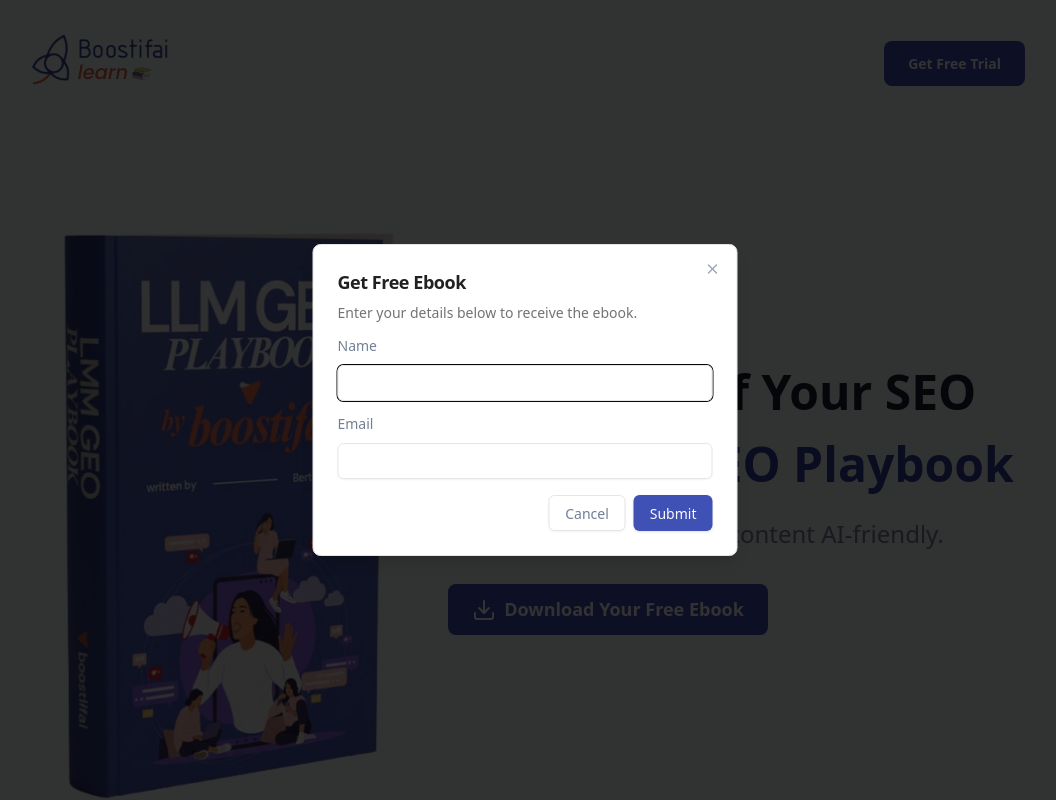
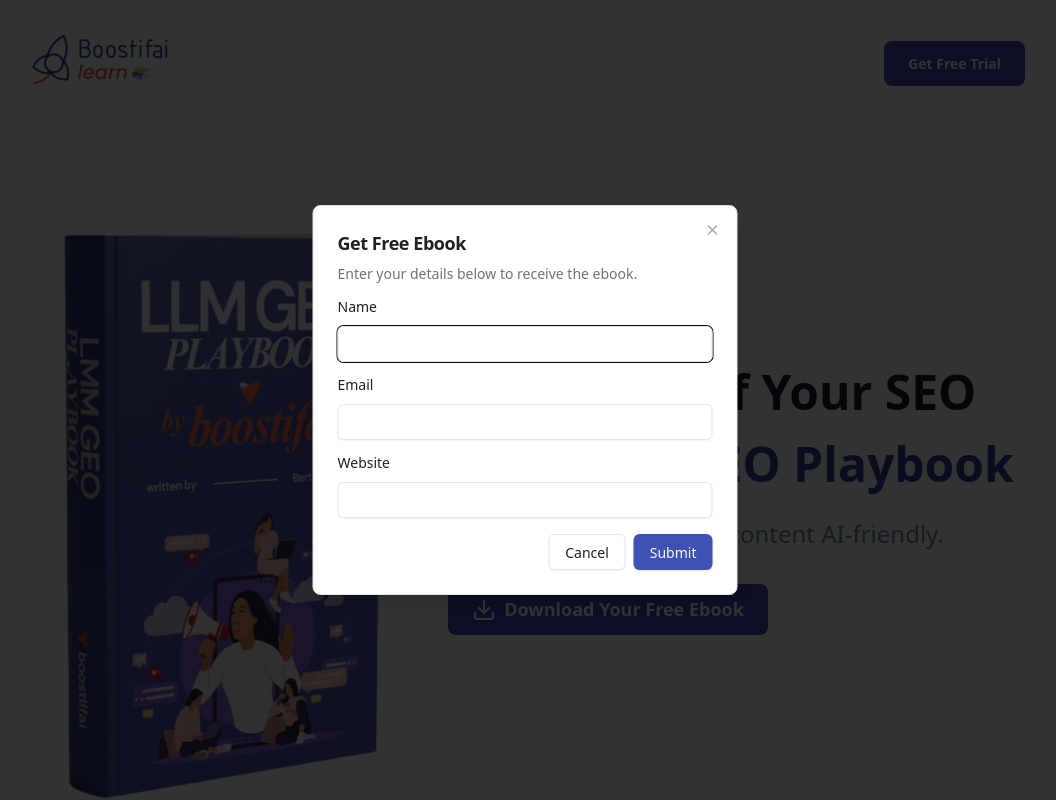
Before and after one commit to boostifai/learning-platform, a Next.js app: page /llm-geo-ebook in a window 1280 px wide. Both pictures are taken after a click on the button "Download Your Free Ebook". Shown: the top 800 px of the page, without its empty margins (115-1171 px from the left). Built offline with nearby package versions, Linux system fonts and the light colour scheme.

Commit message:
added website option in form

```diff
--- a/src/app/api/subscribe/route.ts
+++ b/src/app/api/subscribe/route.ts
@@ -7,7 +7,7 @@
 
 export async function POST(req: NextRequest) {
   try {
-    const { name, email } = await req.json();
+    const { name, email, website } = await req.json();
 
     if (!email) {
       return new Response(JSON.stringify({ error: 'Email is required' }), {
@@ -35,6 +35,12 @@
           email,
           firstName: name || '',
           tags: ['llm_geo_ebook_request'],
+          fieldValues: [
+            {
+              field: '2',
+              value: website || '',
+            },
+          ],
         },
       }),
     });
--- a/src/templates/Dialog.tsx
+++ b/src/templates/Dialog.tsx
@@ -25,6 +25,7 @@
 }) {
   const [name, setName] = useState('');
   const [email, setEmail] = useState('');
+  const [website, setWebsite] = useState('');
   const [loading, setLoading] = useState(false);
   const [success, setSuccess] = useState(false);
   const [open, setOpen] = useState(false);
@@ -50,12 +51,13 @@
       const res = await fetch('/api/subscribe', {
         method: 'POST',
         headers: { 'Content-Type': 'application/json' },
-        body: JSON.stringify({ name, email }),
+        body: JSON.stringify({ name, email, website }),
       });
       if (res.ok) {
         setSuccess(true);
         setName('');
         setEmail('');
+        setWebsite('');
       } else {
         const data = await res.json();
         setError(data.error || 'Something went wrong');
@@ -79,7 +81,7 @@
             Enter your details below to receive the ebook.
           </DialogDescription>
         </DialogHeader>
-        <form onSubmit={handleSubmit} className="grid gap-4">
+        <form onSubmit={handleSubmit} className="grid gap-4 text-[#212121]">
           <div className="grid gap-3">
             <Label htmlFor="name">Name</Label>
             <Input
@@ -99,6 +101,18 @@
               type="email"
               value={email}
               onChange={(e) => setEmail(e.target.value)}
+              required
+              disabled={loading || success}
+            />
+          </div>
+          <div className="grid gap-3">
+            <Label htmlFor="website">Website</Label>
+            <Input
+              id="website"
+              name="website"
+              type="url"
+              value={website}
+              onChange={(e) => setWebsite(e.target.value)}
               required
               disabled={loading || success}
             />
```
